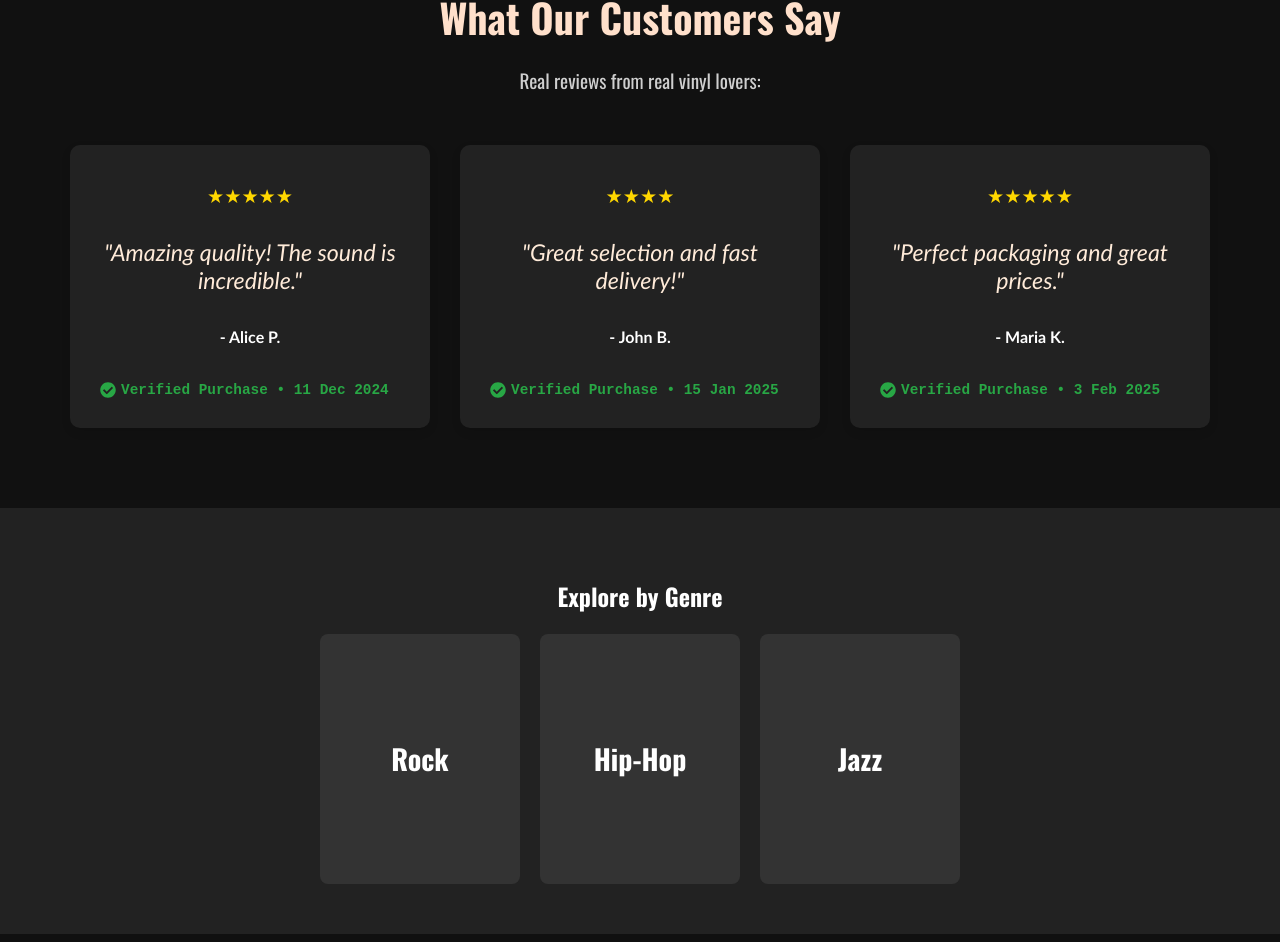
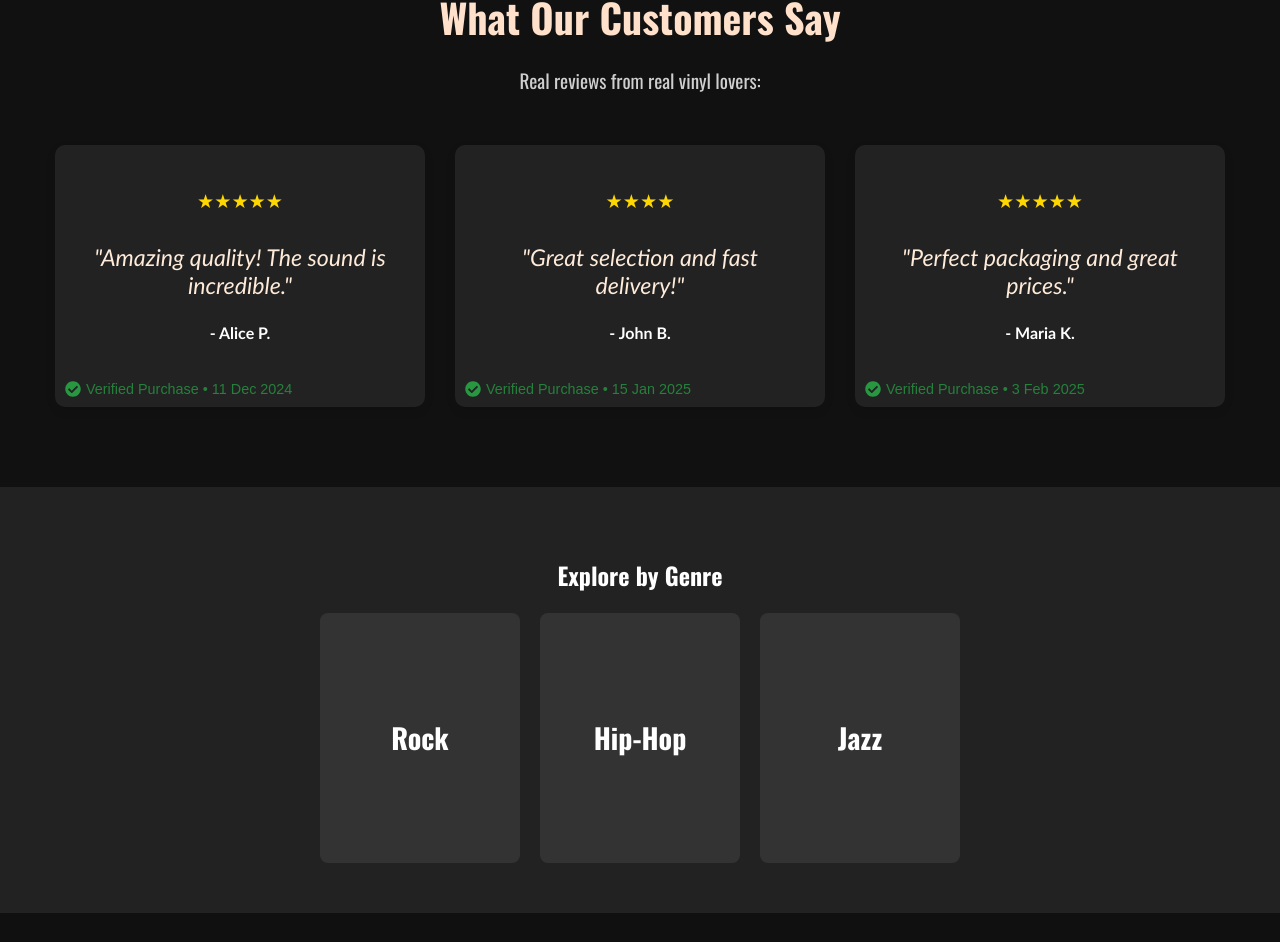
Before and after one commit to minankk/TEAMPROJECT_TEAM2, a React (Create React App) app: page / in a window 1280 px wide. Shown: the part 2054-2996 px from the top of the page. Built offline with nearby package versions, Linux system fonts and the light colour scheme; no server answers.

Commit message:
fe major upgrade

```diff
--- a/src/ReviewCarousel.css
+++ b/src/ReviewCarousel.css
@@ -19,13 +19,13 @@
 .review-card {
   position: relative;
   flex: 0 0 300px;
-  padding: 30px;
+  padding: 35px;
   background: #222;
   border-radius: 10px;
   box-shadow: 0 4px 10px rgba(0, 0, 0, 0.1);
   display: flex;
   flex-direction: column;
-  min-height: 180px;
+  min-height: 190px;
 }
 
 .review-text {
@@ -37,7 +37,8 @@
 
 .review-name {
   font-weight: 775;
-  margin-top: 10px;
+  margin-top: 1px;
+  margin-bottom: 30px;
   font-family: 'Gill Sans', 'Gill Sans MT', Calibri, 'Trebuchet MS', sans-serif;
 }
 
@@ -60,13 +61,6 @@
   opacity: 0.8;
 }
 
-.verified-badge {
-  font-size: 0.9rem;
-  color: #28a745;
-  font-weight: bold;
-  margin-top: 5px;
-}
-
 .stars {
   color: gold;
   font-size: 1.2rem;
@@ -75,16 +69,18 @@
 
 .verified-badge {
   font-size: 0.9rem;
-  color: #28a745; /* Green for trust */
-  font-weight: bold;
+  color: #28a746b5; /* Green for trust */
   display: flex;
   align-items: center;
   gap: 5px;
+  position: absolute;
+  bottom: 10px;
+  left: 10px;
   margin-top: 20px;
-  font-family: 'Courier New', Courier, monospace;
+  font-family: Arial, Helvetica, sans-serif;
 }
 
 .tick-icon {
-  color: #28a745;
+  color: #28a746e3;
   font-size: 1rem;
 }
```
